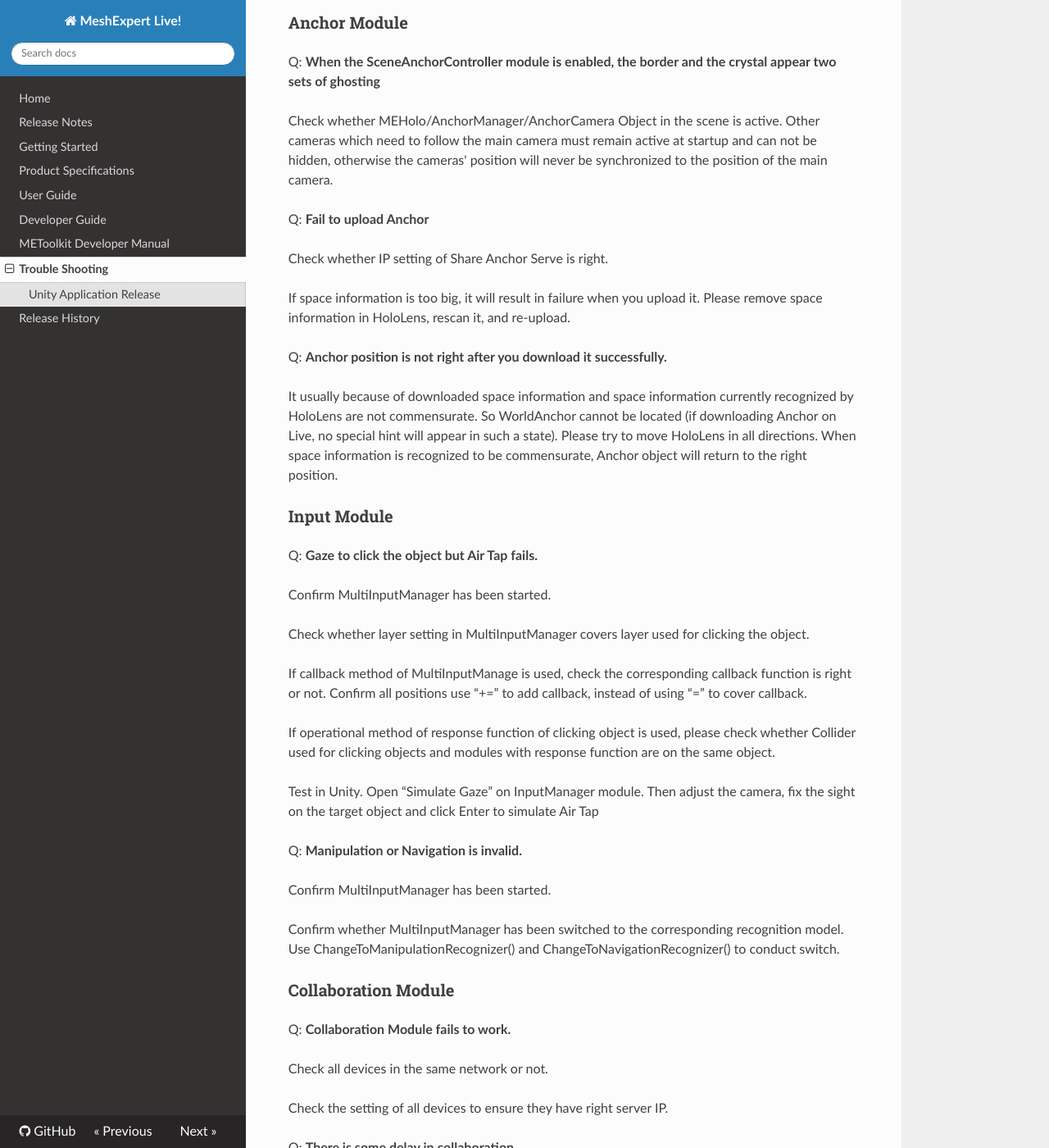
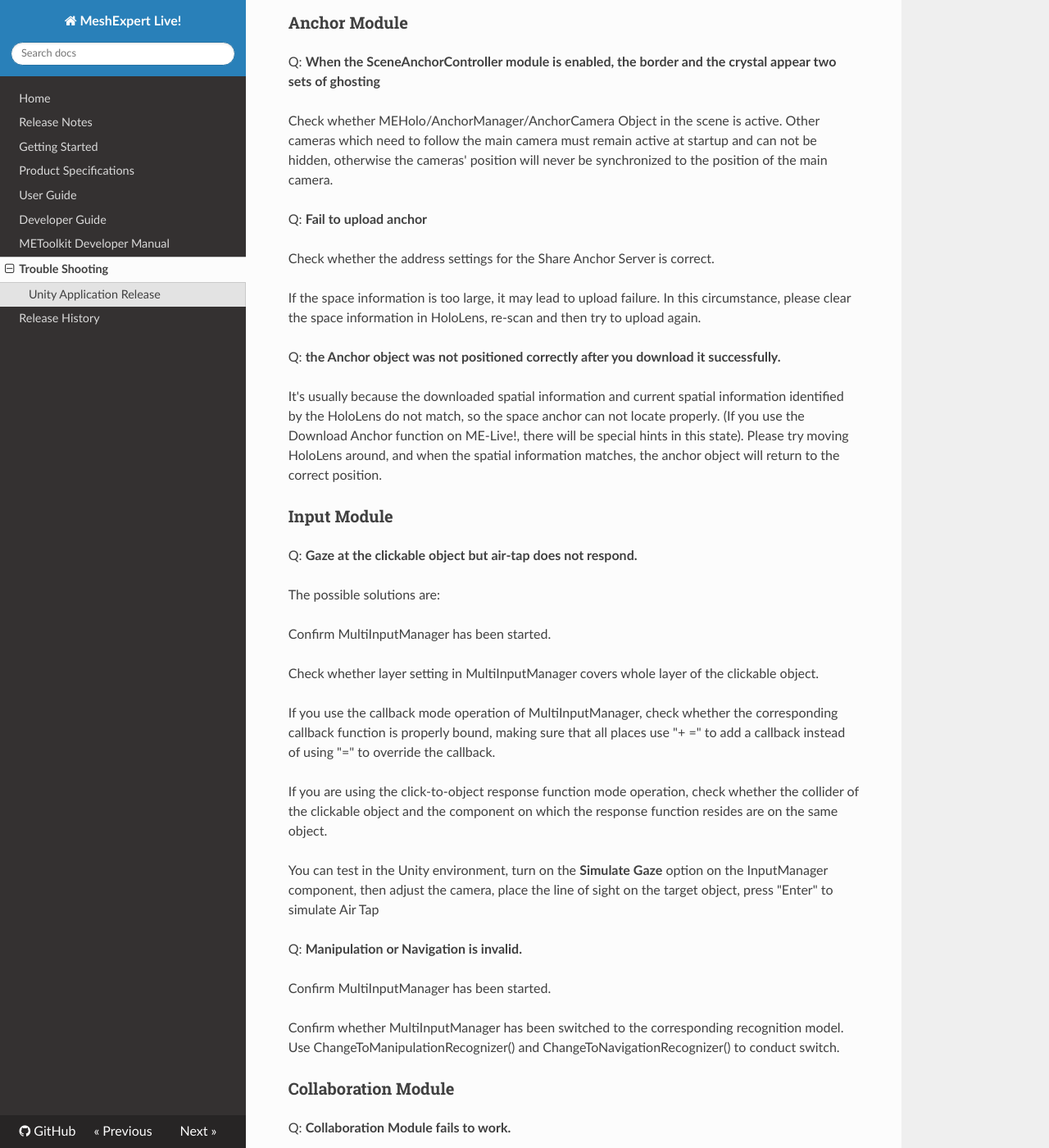
Before and after one commit to michael2008/ME-Live-Doc, an MkDocs documentation site: the page built from docs/trouble-shooting.md, in a window 1280 px wide and 1400 px high, scrolled down 823 px. Shown: the whole window at 82% size. Built offline with MkDocs 1.6.1, drawn with Linux system fonts in a browser that asks for light colours; nearby versions of some CDN libraries; old or Windows-style settings are respelled for this version of MkDocs; some of the changed text lies outside the part shown.

Commit message:
Update trouble-shooting.md

```diff
--- a/docs/trouble-shooting.md
+++ b/docs/trouble-shooting.md
@@ -10,7 +10,7 @@ It is usually because the codes or libraries used are not supported by UWP. Plea
 
 Q: **Application debugging fails when installing it from Visual Studio to HoloLens.**
 
-The possible solutions:
+The possible solutions are:
 
 Check build parameters of Visual Studio. Platform must be and Target must be x86 and Device respectively.
 
@@ -26,28 +26,30 @@ Q: **When the SceneAnchorController module is enabled, the border and the crysta
 
 Check whether MEHolo/AnchorManager/AnchorCamera Object in the scene is active. Other cameras which need to follow the main camera must remain active at startup and can not be hidden, otherwise the cameras' position will never be synchronized to the position of the main camera.
 
-Q: **Fail to upload Anchor**
+Q: **Fail to upload anchor**
 
-Check whether IP setting of Share Anchor Serve is right.
+Check whether the address settings for the Share Anchor Server is correct.
 
-If space information is too big, it will result in failure when you upload it. Please remove space information in HoloLens, rescan it, and re-upload.
+If the space information is too large, it may lead to upload failure. In this circumstance, please clear the space information in HoloLens, re-scan and then try to upload again.
 
-Q: **Anchor position is not right after you download it successfully.**
+Q: **the Anchor object was not positioned correctly after you download it successfully.**
 
-It usually because of downloaded space information and space information currently recognized by HoloLens are not commensurate. So WorldAnchor cannot be located (if downloading Anchor on Live, no special hint will appear in such a state). Please try to move HoloLens in all directions. When space information is recognized to be commensurate, Anchor object will return to the right position.
+It's usually because the downloaded spatial information and current spatial information identified by the HoloLens do not match, so the space anchor can not locate properly. (If you use the Download Anchor function on ME-Live!, there will be special hints in this state). Please try moving HoloLens around, and when the spatial information matches, the anchor object will return to the correct position.
 
 ### Input Module
-Q: **Gaze to click the object but Air Tap fails.**
+Q: **Gaze at the clickable object but air-tap does not respond.**
+
+The possible solutions are:
 
 Confirm MultiInputManager has been started.
 
-Check whether layer setting in MultiInputManager covers layer used for clicking the object.
+Check whether layer setting in MultiInputManager covers whole layer of the clickable object.
 
-If callback method of MultiInputManage is used, check the corresponding callback function is right or not. Confirm all positions use “+=” to add callback, instead of using “=” to cover callback.
+If you use the callback mode operation of MultiInputManager, check whether the corresponding callback function is properly bound, making sure that all places use "+ =" to add a callback instead of using "=" to override the callback.
 
-If operational method of response function of clicking object is used, please check whether Collider used for clicking objects and modules with response function are on the same object.
+If you are using the click-to-object response function mode operation, check whether the collider of the clickable object and the component on which the response function resides are on the same object.
 
-Test in Unity. Open “Simulate Gaze” on InputManager module. Then adjust the camera, fix the sight on the target object and click Enter to simulate Air Tap
+You can test in the Unity environment, turn on the **Simulate Gaze** option on the InputManager component, then adjust the camera, place the line of sight on the target object, press "Enter" to simulate Air Tap
 
 Q: **Manipulation or Navigation is invalid.**
 
```
